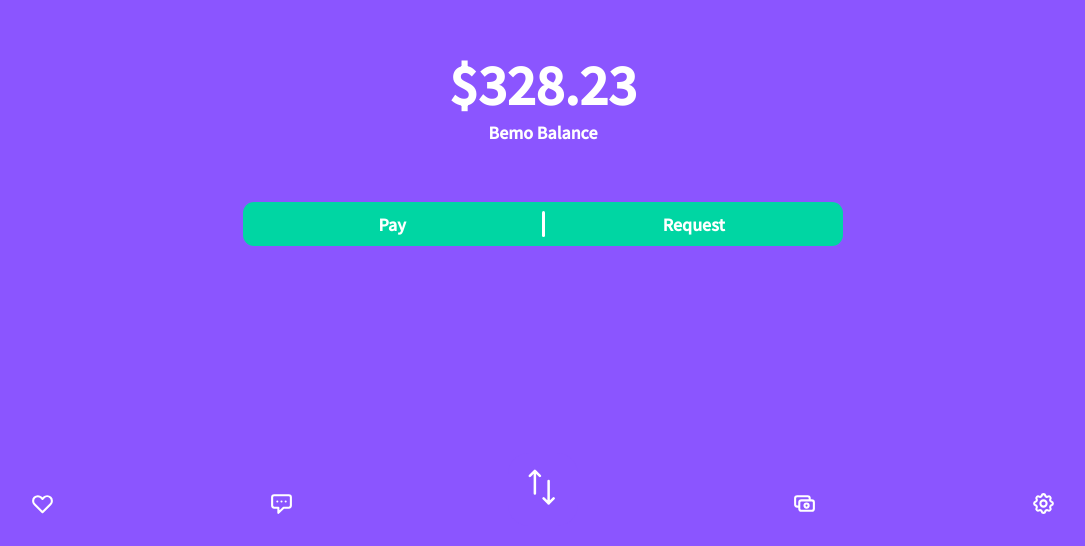
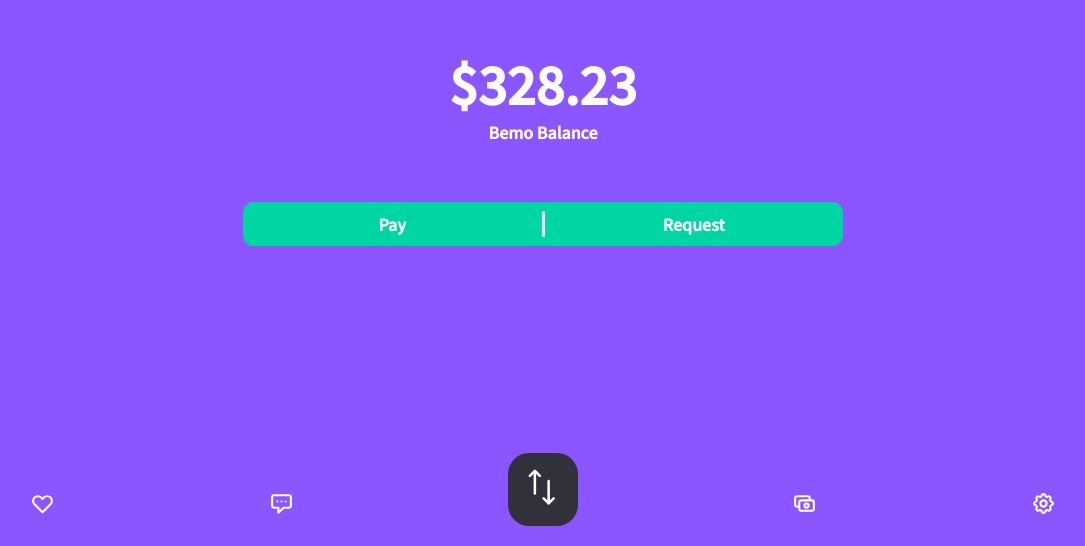
Before and after one commit to MickyPrice/Yoobee-Bemo-App-Frontend, a Vue app: page /home in a window 1280 px wide. Shown: the part 254-800 px from the top of the page, without its empty margins (97-1182 px from the left). Built offline with nearby package versions, Linux system fonts and the light colour scheme; no server answers; what vue-socket.io-extended would draw is missing.

Commit message:
Fix colouring and some links in nav bar

```diff
--- a/src/components/navigation/Navigation.vue
+++ b/src/components/navigation/Navigation.vue
@@ -50,7 +50,7 @@
     <router-link
       :class="{ 'nav__link--large--light': !darkTheme }"
       class="nav__link nav__link--large"
-      to="/"
+      to="/home"
     >
       <svg
         class="nav__svg nav__svg--large"
@@ -72,7 +72,7 @@
       active-class="nav__link--active"
       :class="{ 'nav__link--light': !darkTheme }"
       class="nav__link"
-      to="/wallet"
+      to="/payment"
     >
       <svg
         class="nav__svg"
@@ -178,7 +178,7 @@
       padding: 16px 20px;
       // Light large button
       &--light {
-        background-color: $purple-500;
+        background-color: $black-300;
       }
       &--active {
         background-color: $purple-500;
```
